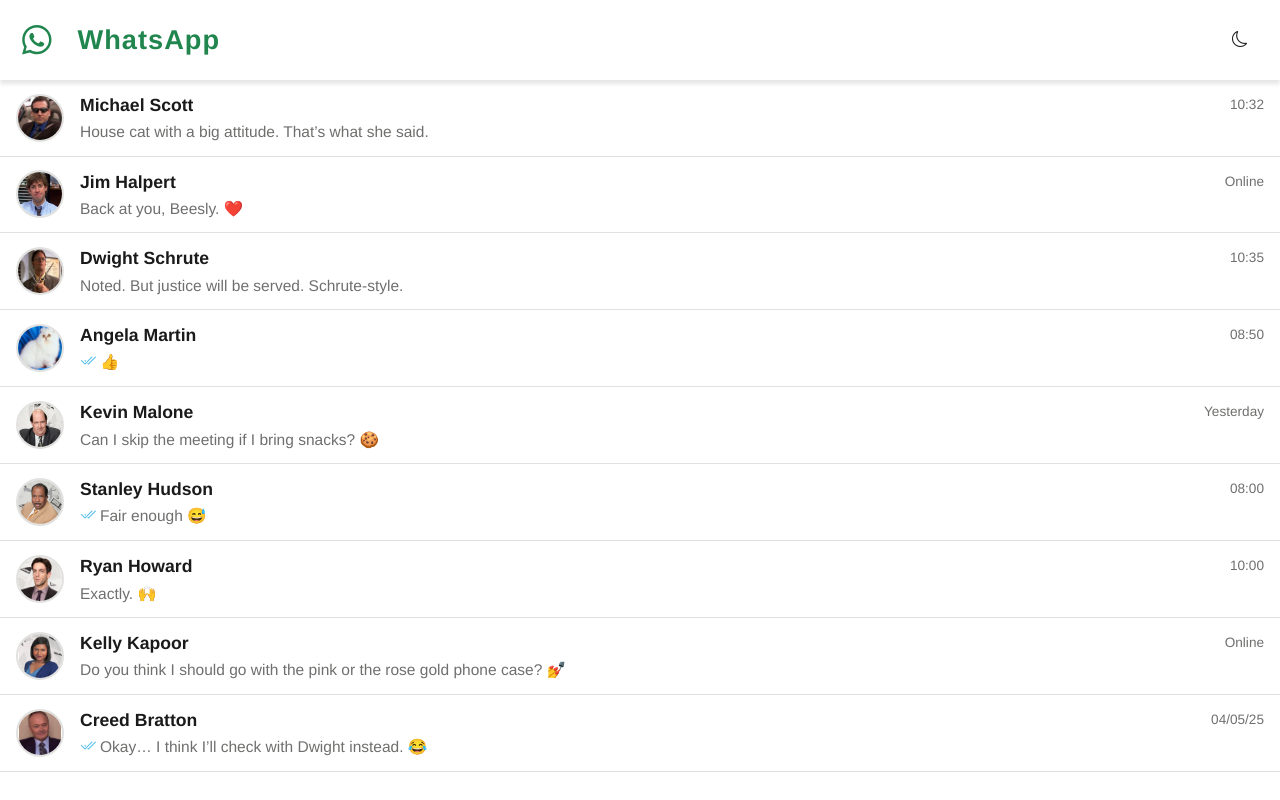
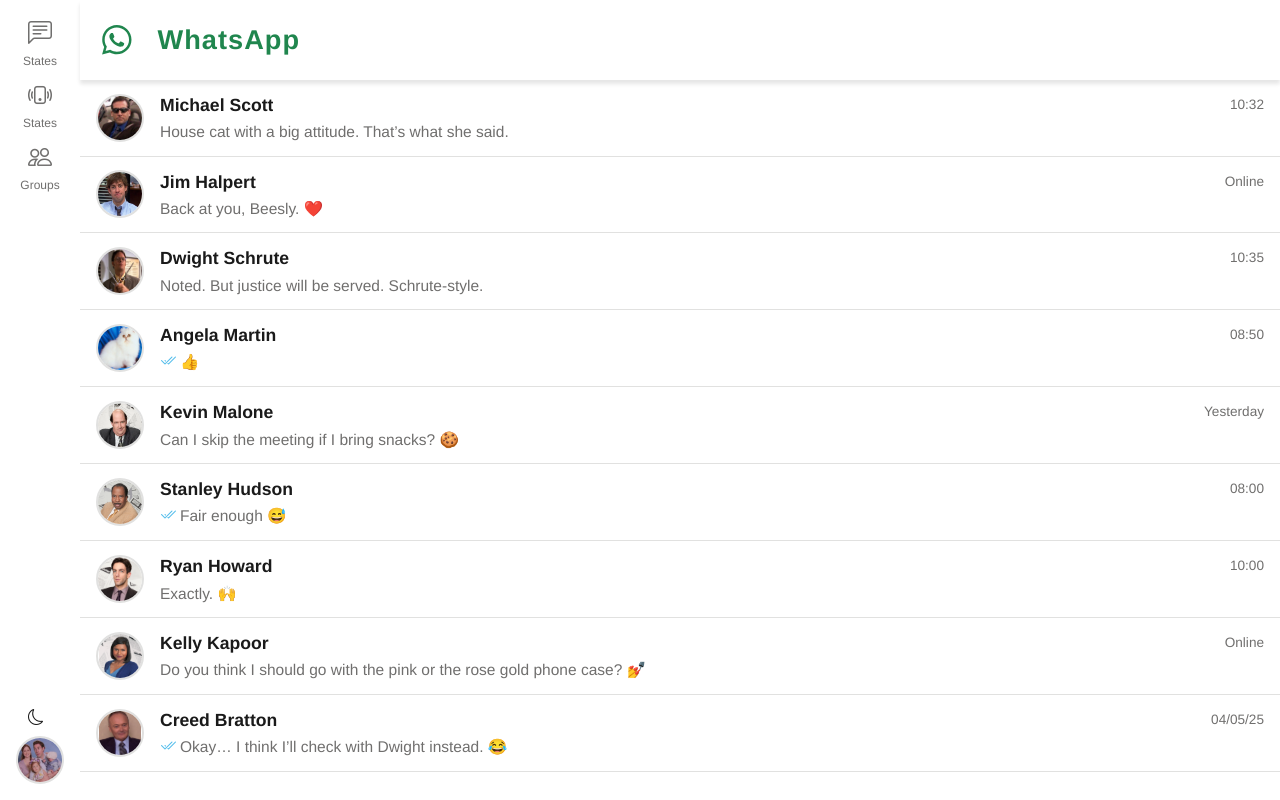
Before and after one commit to paupalazzesi/2025_UTN_FINAL_FRONT, a React (Vite) app: page / in a window 1280 px wide. Built offline with nearby package versions, Linux system fonts and the light colour scheme.

Commit message:
add a responsive main nav

```diff
--- /dev/null
+++ b/src/Component/MainNav/MainNav.jsx
@@ -0,0 +1,36 @@
+import React from 'react'
+import './MainNav.scss';
+import ContactImage from '../ContactImage/ContactImage';
+import images from '../../assets/images/images';
+import ThemeToggle from '../ThemeToggle/ThemeToggle';
+
+export default function MainNav() {
+  return (
+    <nav className="main-nav">
+        <ul className="nav-list">
+          <li className="nav-list_item" title='Contacts' aria-label='Contacts'>
+            <a href="#">
+              <i class="bi bi-chat-left-text"></i>
+              <label htmlFor="">States</label>
+            </a>
+          </li>
+          <li className="nav-list_item" title='States' aria-label='States'>
+            <a href="#">
+              <i class="bi bi-phone-vibrate"></i>
+              <label htmlFor="">States</label>
+            </a>
+          </li>
+          <li className="nav-list_item" title='Groups' aria-label='Contacts'>
+            <a href="#">
+              <i class="bi bi-people"></i>
+              <label htmlFor="">Groups</label>
+            </a>
+          </li>
+        </ul>
+        <div className='user-profile'>
+          <ThemeToggle />
+          <ContactImage img={images.pam} name={images.pam}/>
+        </div>
+    </nav>
+  )
+}
--- /dev/null
+++ b/src/Component/MainNav/MainNav.scss
@@ -0,0 +1,58 @@
+.main-nav {
+  background-color: var(--color-main-background);
+  display: flex;
+  height: auto;
+  width: 100%;
+  padding: 16px;
+  display: flex;
+  flex-direction: row;
+  justify-content: space-around;
+
+  .nav-list {
+    width: 100%;
+    padding-left: 0;
+    display: flex;
+    flex-direction: row;
+    justify-content: space-around;
+    &_item a {
+      display: flex;
+      flex-direction: column;
+      align-items: center;
+      color: var(--color-secondary-text);
+      i {
+        font-size: 24px;
+      }
+      label {
+        font-size: 12px;
+      }
+    }
+  }
+  .user-profile {
+    display: none;
+  }
+}
+
+
+@media (min-width: 600px) {
+    .main-nav {
+
+      flex-direction: column;
+      align-items: center;
+      justify-content: space-between;
+
+      .nav-list {
+        flex-direction: column;
+        justify-content: start;
+        gap: 8px;
+
+        &_item {
+
+        }
+      }
+
+      .user-profile {
+        display: flex;
+        flex-direction: column;
+      }
+    }
+}
--- a/src/Screens/HomeScreen/HomeScreen.jsx
+++ b/src/Screens/HomeScreen/HomeScreen.jsx
@@ -4,6 +4,7 @@ import ContactsList from "../../Component/ContactList/ContactList";
 import {FaWhatsapp} from "react-icons/fa";
 import ThemeToggle from "../../Component/ThemeToggle/ThemeToggle";
 import "./HomeScreen.scss";
+import MainNav from "../../Component/MainNav/MainNav";
 
 export default function HomeScreen() {
 	const {contacts} = useContext(ContactContext);
@@ -12,11 +13,12 @@ export default function HomeScreen() {
 			<header className="main-header">
 				<FaWhatsapp className="main-header_logo" />
 				<h1 className="main-header_main-title">WhatsApp</h1>
-				<ThemeToggle />
+				<ThemeToggle className="theme-toggle" />
 			</header>
-			<main className="home-screen_contact-list_scroll">
+			<main className="home-screen_contact-list_scroll main-content">
 				<ContactsList />
 			</main>
+			<MainNav className="sidebar"/>
 		</div>
 	);
 }
--- a/src/Screens/HomeScreen/HomeScreen.scss
+++ b/src/Screens/HomeScreen/HomeScreen.scss
@@ -1,11 +1,14 @@
+@use '../../Styles/variables/media-queries';
+
+
 .home-screen {
+	background-color: var(--color-main-background);
+	height: 100vh;
 	display: grid;
 	grid-template-rows: auto 1fr;
-	height: 100vh;
 
 	&_contact-list_scroll {
 		overflow-y: auto;
-		background-color: var(--color-main-background);
 	}
 
 	.main-header {
@@ -14,3 +17,28 @@
 		justify-items: end;
 	}
 }
+
+
+@media screen and (min-width: 600px) {
+    .home-screen {
+		grid-template-areas:
+		 "sidebar header"
+		 "sidebar main";
+		grid-template-columns: auto 1fr;
+		.main-header {
+		 grid-area: header;
+		}
+		.main-content {
+		  grid-area: main;
+	    }
+		.main-nav {
+		  grid-area: sidebar;
+	    }
+
+		.main-header {
+			.theme-toggle {
+				display: none;
+			}
+	    }
+	}
+}
```
